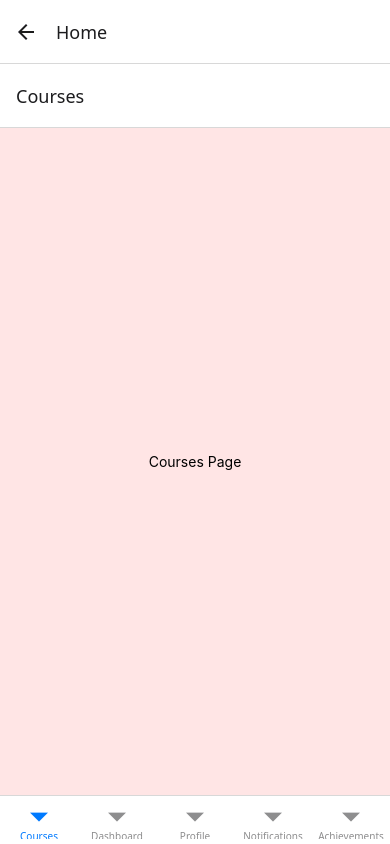
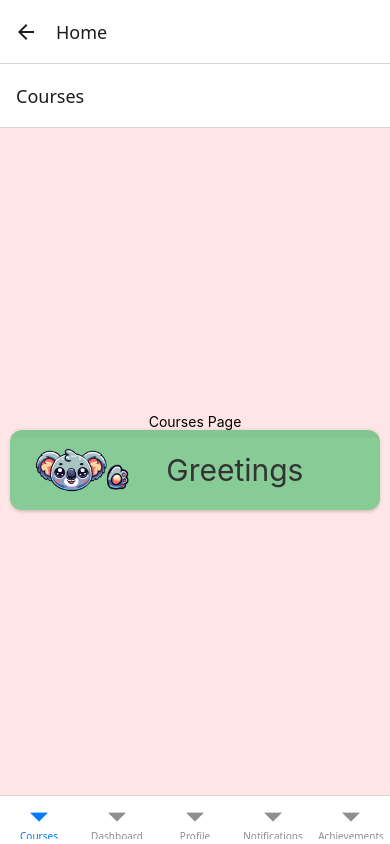
Before and after one commit to Signify-Team/SignifyApplication, a React Native app: screen /Home in a window 390 px wide. Built offline with nearby package versions, Linux system fonts and the light colour scheme.

Commit message:
Course Info Card Implemented.

```diff
--- /dev/null
+++ b/front-end-layer/components/CourseInfoCard.js
@@ -0,0 +1,23 @@
+/**
+ * @file BottomTabsNavigator.js
+ * @description Bottom Tab navigations are handled in this file.
+ *
+ * @datecreated 17.12.2024
+ * @lastmodified 17.12.2024
+ */
+
+import React from 'react';
+import { View, Text, Image } from 'react-native';
+import styles from '../styles/CourseInfoCardStyle.js';
+
+const CourseInfoCard = ({ icon, title }) => {
+    return (
+        <View style={styles.card}>
+            <View style={styles.innerShadow}/>
+            <Image source={icon} style={styles.icon} />
+            <Text style={styles.title}>{title}</Text>
+        </View>
+    );
+};
+
+export default CourseInfoCard;
--- a/front-end-layer/screens/CoursesPage.js
+++ b/front-end-layer/screens/CoursesPage.js
@@ -4,7 +4,7 @@
  *              to the curriculum.
  *
  * @datecreated 05.11.2024
- * @lastmodified 07.11.2024
+ * @lastmodified 17.12.2024
  */
 
 import React from 'react';
@@ -13,9 +13,10 @@ import {
     Text,
 } from 'react-native';
 import styles from '../styles/styles';
-import { useNavigation } from '@react-navigation/native';
+import CourseInfoCard from '../components/CourseInfoCard';
+import GreetingsIcon from '../assets/icons/course-info/greetings.png';
 
-// Courses Page layout
+// Courses Page Layout
 const CoursesPage =
     () => {
         return (
@@ -30,6 +31,7 @@ const CoursesPage =
                     Courses
                     Page
                 </Text>
+                <CourseInfoCard icon={GreetingsIcon} title="Greetings"/>
             </View>
         );
     };
--- /dev/null
+++ b/front-end-layer/styles/CourseInfoCardStyle.js
@@ -0,0 +1,59 @@
+/**
+ * @file CourseInfoCard.js
+ * @description Includes styles for the course information card.
+ *
+ * @datecreated 17.12.2024
+ * @lastmodified 17.12.2024
+ */
+
+import {
+    StyleSheet,
+    Dimensions,
+} from 'react-native';
+import {
+    COLORS,
+    FONTS,
+} from '../utils/constants';
+
+const {width, height} =
+    Dimensions.get(
+        'window',
+    );
+
+export default StyleSheet.create({
+    card: {
+        flexDirection: 'row',
+        alignItems: 'center',
+        justifyContent: 'flex-start',
+        backgroundColor: COLORS.tertiary,
+        borderRadius: 12,
+        width: width * 0.95,
+        height: 80,
+        elevation: 3,
+        shadowColor: COLORS.neutral_base_dark,
+        shadowOffset: {width: 0, height: 2},
+        shadowOpacity: 0.2,
+        shadowRadius: 3,
+    },
+    innerShadow: {
+        position: 'absolute',
+        top: -2,
+        left: 0,
+        right: 0,
+        height: 10,
+        borderTopLeftRadius: 12,
+        borderTopRightRadius: 12,
+        backgroundColor: 'rgba(0, 0, 0, 0.03)',
+        shadowColor: COLORS.neutral_base_dark,
+    },
+    icon: {
+        width: width * 0.35,
+        height: height * 0.2,
+        marginRight: 20,
+        resizeMode: 'contain',
+    },
+    title: {
+        fontSize: 30,
+        color: COLORS.neutral_base_dark,
+    },
+});
--- a/front-end-layer/utils/constants.js
+++ b/front-end-layer/utils/constants.js
@@ -10,6 +10,8 @@ export const COLORS = {
     primary: '#6200ea',
     secondary:
         '#03dac6',
+    neutral_base_dark: '#333333',
+    tertiary: '#87CB97',
     background:
         '#FFE5E5',
     text: '#333',
```
Also changed, not shown: front-end-layer/assets/icons/course-info/greetings.png (added).
